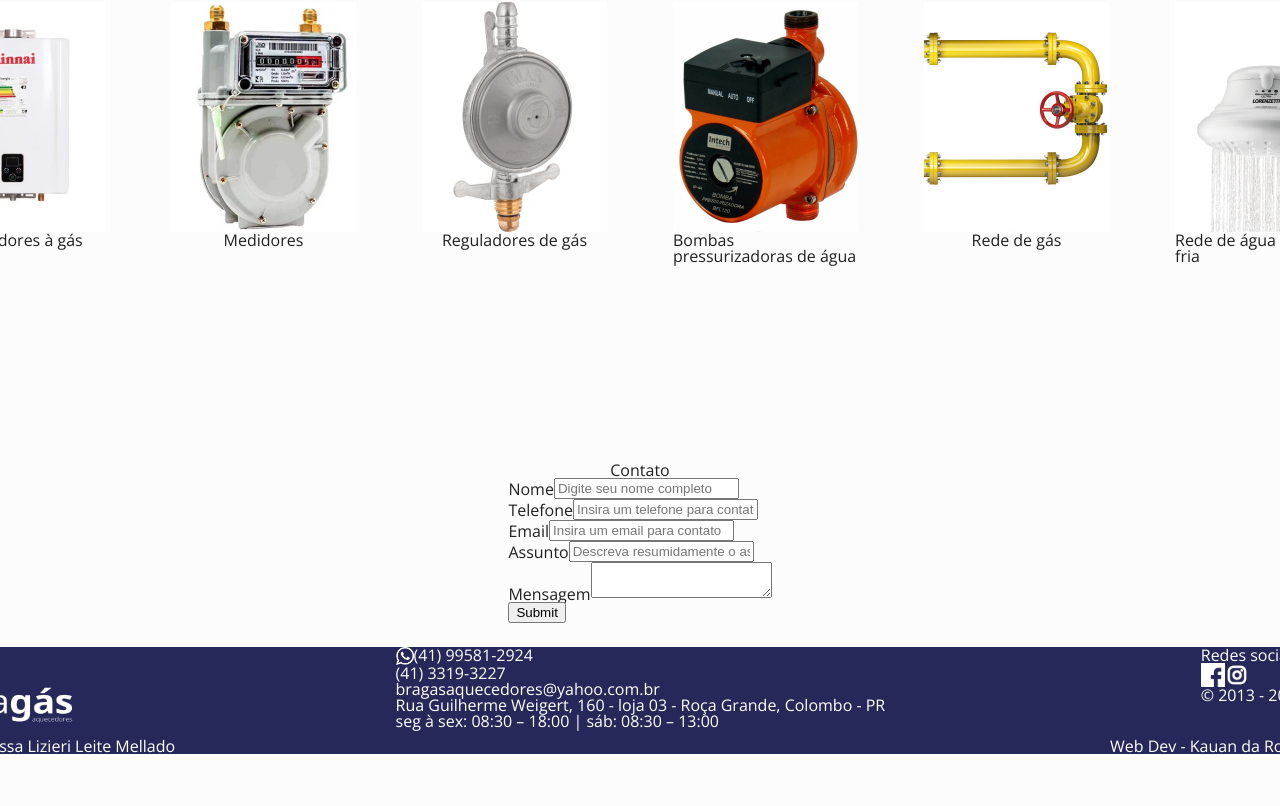
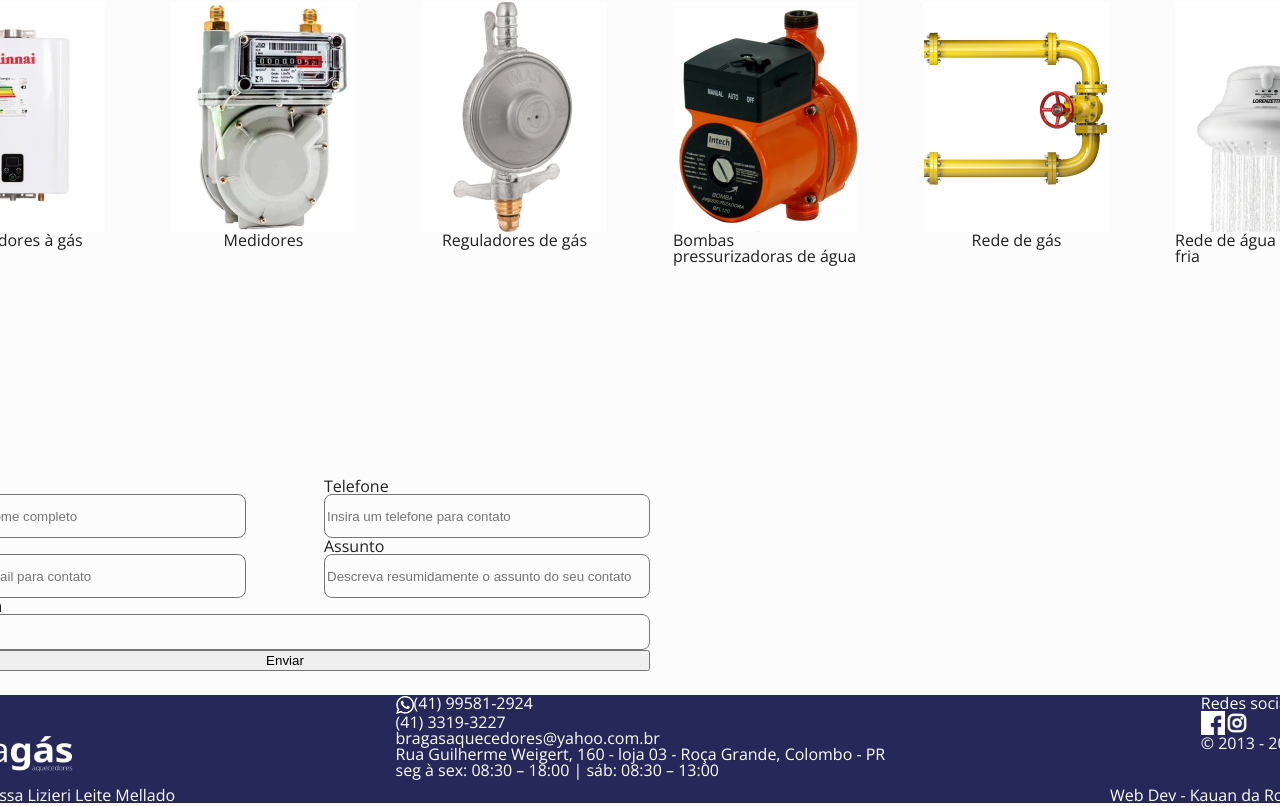
Before and after one commit to KRPLAB/bragas-aquecedores, a React (Vite) app: page / in a window 1280 px wide. Shown: the part 542-1348 px from the top of the page. Before the commit the page ends 1299 px from the top, so only its background shows below. Built offline with nearby package versions, Linux system fonts and the light colour scheme.

Commit message:
coisas novas

```diff
--- a/src/components/ContactSection/contactSection.module.scss
+++ b/src/components/ContactSection/contactSection.module.scss
@@ -2,7 +2,37 @@
     width: 100%;
     display: flex;
     flex-direction: column;
-    align-items: center;
     justify-content: space-between;
     margin-bottom: 1rem;
+
+    form {
+        width: 45.625rem;
+        display: flex;
+        flex-wrap: wrap;
+        justify-content: space-between;
+
+        div {
+            display: flex;
+            flex-direction: column;
+
+            input {
+                width: 20rem;
+                height: 2.5rem;
+            }
+        }
+
+        .textAreaBox {
+            width: 100%;
+            textarea {
+                width: 100%;
+                resize: none;
+                box-sizing: border-box;
+            }
+        }
+
+        button {
+            width: 100%;
+        }
+
+    }
 }
--- a/src/components/ContactSection/index.jsx
+++ b/src/components/ContactSection/index.jsx
@@ -48,8 +48,9 @@ export const ContactSection = () => {
                     register={register}
                     rules={{ required: true }}
                     errors={errors}
+                    classTextArea={styles.textAreaBox}
                 />
-                <input type="submit" />
+                <button type="submit">Enviar</button>
             </form>
         </section>
     );
--- a/src/components/fragments/InputField/index.jsx
+++ b/src/components/fragments/InputField/index.jsx
@@ -2,7 +2,7 @@ export const InputField = ({ label, type, placeholder, register, rules, errors }
     return (
         <div>
             <label>{label}</label>
-            <input type={type} placeholder={placeholder} {...register(label.toLowerCase(), rules)} />
+            <input className="default__input" type={type} placeholder={placeholder} {...register(label.toLowerCase(), rules)} />
             {errors[label.toLowerCase()] && <span>{label} é obrigatório</span>}
         </div>
     );
--- a/src/components/fragments/TextAreaField/index.jsx
+++ b/src/components/fragments/TextAreaField/index.jsx
@@ -1,8 +1,8 @@
-export const TextAreaField = ({ label, register, rules, errors }) => {
+export const TextAreaField = ({ label, register, rules, errors, classTextArea }) => {
     return (
-        <div>
+        <div className={classTextArea}>
             <label>{label}</label>
-            <textarea {...register(label.toLowerCase(), rules)} />
+            <textarea className="default__input" {...register(label.toLowerCase(), rules)} />
             {errors[label.toLowerCase()] && <span>{label} é obrigatório</span>}
         </div>
     );
--- a/src/styles/index.scss
+++ b/src/styles/index.scss
@@ -1,5 +1,6 @@
 @import url("./reset.scss");
 @import url("./globalStyles.scss");
+@import url("./inputs.scss");
 
 body {
     width: 100%;
--- /dev/null
+++ b/src/styles/inputs.scss
@@ -0,0 +1,10 @@
+.default__input {
+    color: var(--color-grey-1);
+    background-color: var(--color-grey-5);
+    border: 1pt solid var(--color-grey-2);
+    border-radius: var(--radius-1);
+}
+
+.default__input:focus {
+    border: 1pt solid var(--color-secondary-5);
+}
```
Also changed, not shown: src/styles/buttons.scss (added), src/styles/texts.scss (added).
